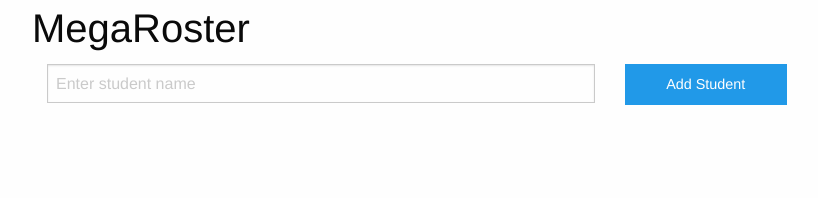
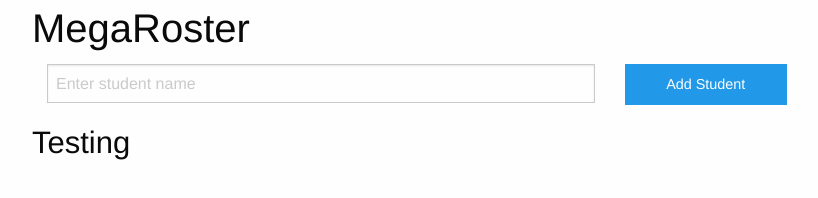
Before and after one commit to technetos/megaroster-morning, a plain HTML site: page index.html in a window 1280 px wide. Shown: the whole page, without its empty margins (223-1041 px from the left). Drawn offline with Linux system fonts and the light colour scheme.

Commit message:
Add an unordered list to the page.

```diff
--- a/index.html
+++ b/index.html
@@ -26,6 +26,16 @@
       </div>
     </div>
 
+    <div class="row">
+      <div class="medium-8 medium-offset-2 columns">
+        <ul class="no-bullet">
+          <li>
+            <h3>Testing</h3>
+          </li>
+        </ul>
+      </div>
+    </div>
+
     <script src="js/vendor/jquery.js"></script>
     <script src="js/vendor/what-input.js"></script>
     <script src="js/vendor/foundation.js"></script>
```
